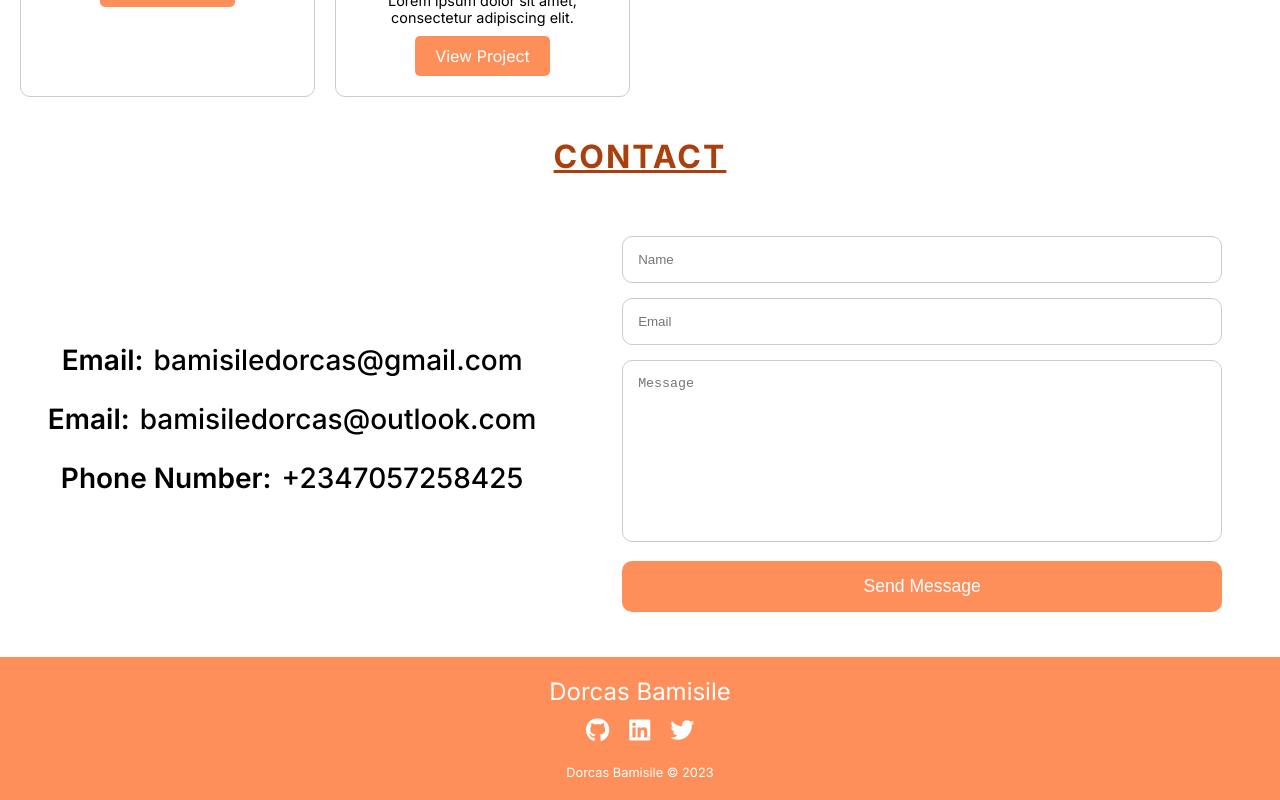
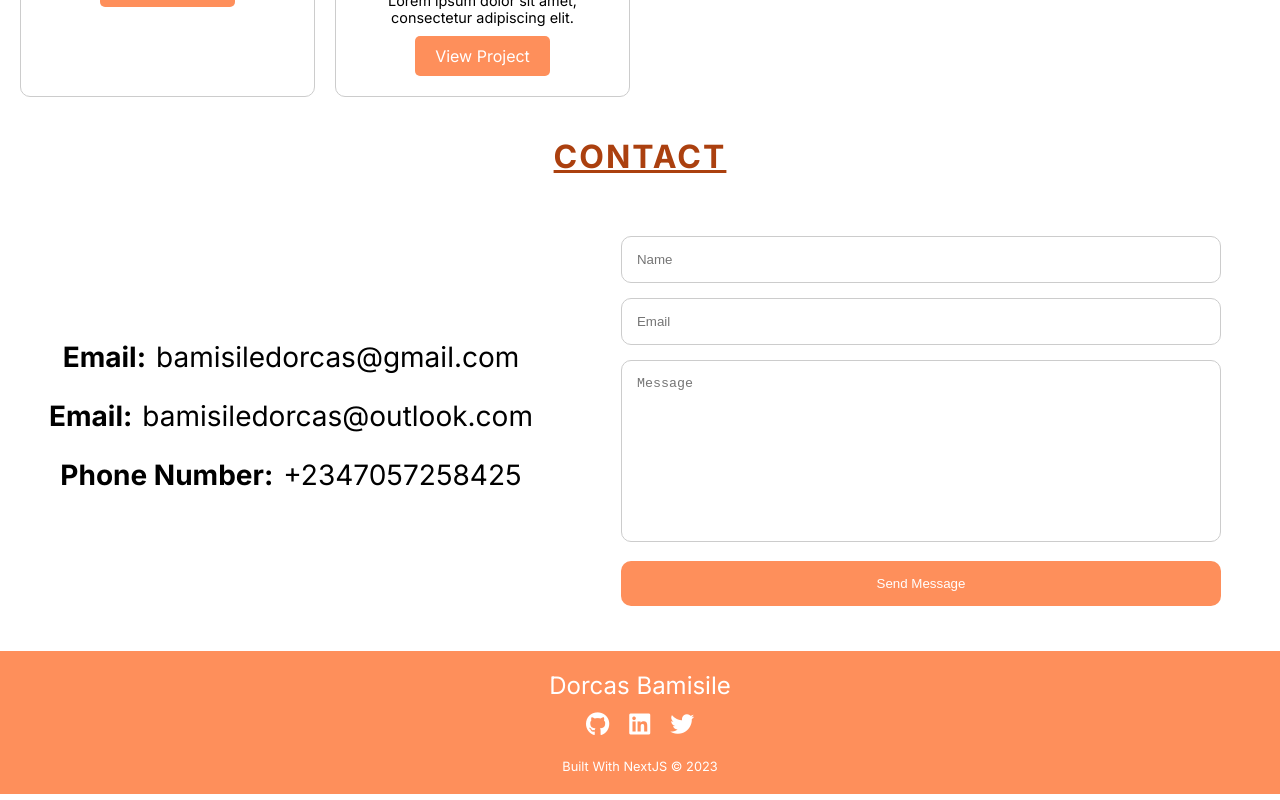
Before and after one commit to Dorcas-BD/New-portfolio, a Next.js app: page / in a window 1280 px wide. Shown: the part 2153-2953 px from the top of the page. Built offline with nearby package versions, Linux system fonts and the light colour scheme.

Commit message:
Edit footer and About

```diff
--- a/app/components/Footer/Footer.jsx
+++ b/app/components/Footer/Footer.jsx
@@ -25,7 +25,7 @@ const Footer = () => {
           <i className="fab fa-twitter"></i>
         </a>
       </div>
-      <p className="footer__copy">Dorcas Bamisile &copy; 2023</p>
+      <p className="footer__copy">Built With NextJS &copy; 2023</p>
     </footer>
   );
 };
--- a/app/styles/styles.css
+++ b/app/styles/styles.css
@@ -320,7 +320,7 @@ a {
   background-color: #ab400f;
 }
 
-/* COntacts */
+/* Contacts */
 
 .contact__container {
   display: flex;
@@ -340,18 +340,15 @@ a {
   margin-bottom: 20px;
   display: flex;
   font-size: 28px;
-  font-weight: 600;
 }
 
 .contact__data .contact__subtitle {
   font-size: 28px;
-  font-weight: 600;
   margin-bottom: 5px;
 }
 
 .contact__data .contact__description {
   padding-left: 10px;
-  font-weight: 500;
 }
 
 .contact__form {
@@ -387,7 +384,7 @@ a {
   border: none;
   border-radius: 10px;
   cursor: pointer;
-  font-size: 1.1em;
+  font-size: 1;
 }
 
 .contact__input[type="button"]:hover {
@@ -562,6 +559,10 @@ a {
     top: 20px;
   }
 
+  .about-container .tab-title {
+    font-size: 24px;
+  }
+
   .about-container .tab-content {
     top: 30px;
   }
```
